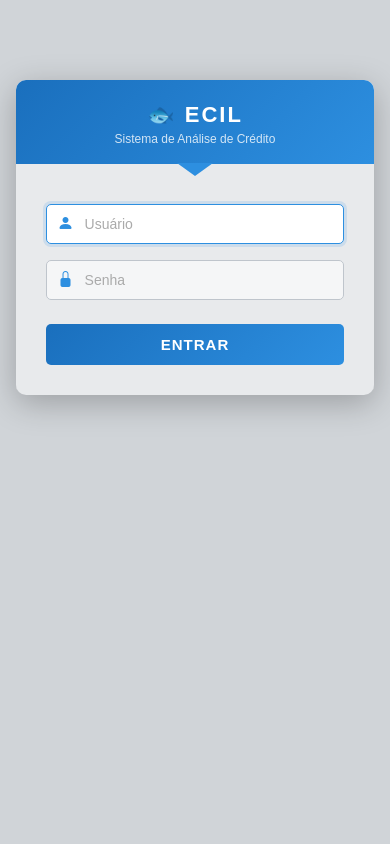
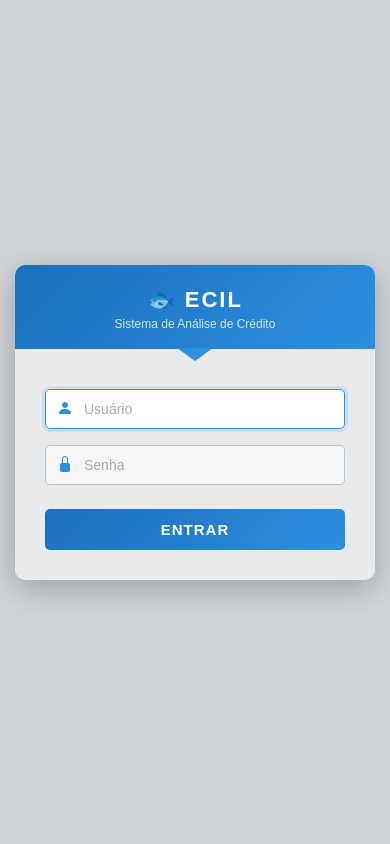
Before and after one commit to AmandaLyyy/Analise_Credito, a Flask app: page /login in a window 390 px wide. Run offline with Flask 3, Linux system fonts and the light colour scheme.

Commit message:
responsividade mobile

```diff
--- a/CreditoProjeto/CreditoProjetoI/templates/base.html
+++ b/CreditoProjeto/CreditoProjetoI/templates/base.html
@@ -1,4 +1,4 @@
-html<!DOCTYPE html>
+<!DOCTYPE html>
 <html lang="pt-br">
 <head>
     <meta charset="UTF-8">
--- a/CreditoProjeto/CreditoProjetoI/templates/login.html
+++ b/CreditoProjeto/CreditoProjetoI/templates/login.html
@@ -104,11 +104,6 @@
             transition: opacity 0.2s;
         }
         .btn-login:hover { opacity: 0.9; }
-        /* ── MOBILE ── */
-        @media (max-width: 480px) {
-            body { align-items: flex-start; padding-top: 80px; }
-            .caixa { width: 92%; margin: 0 auto; }
-        }
 
         .erro {
             background: #fde8e8;
```
Also changed, not shown: 2 other files.
